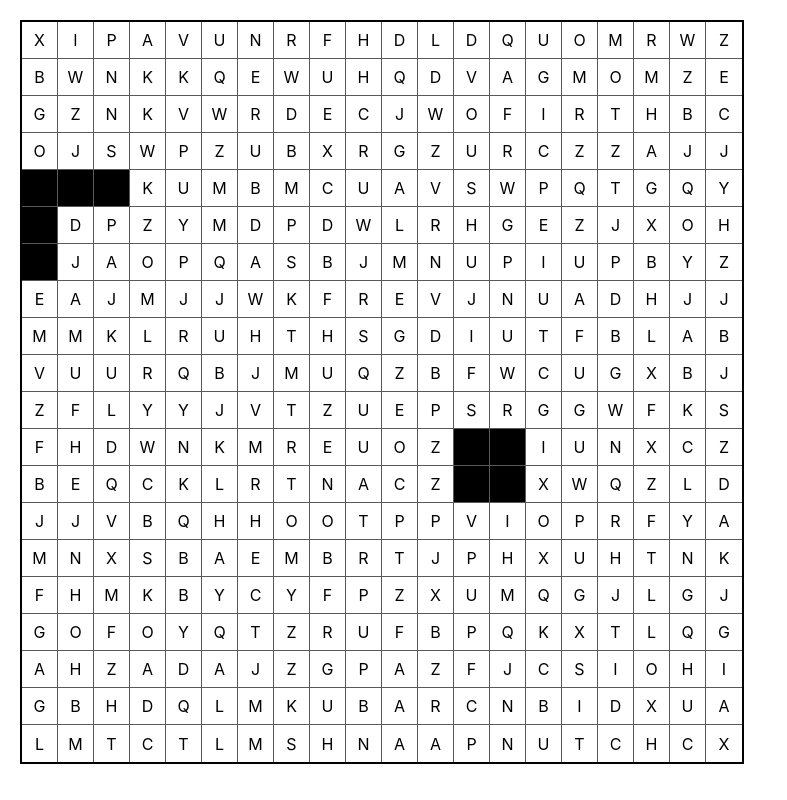
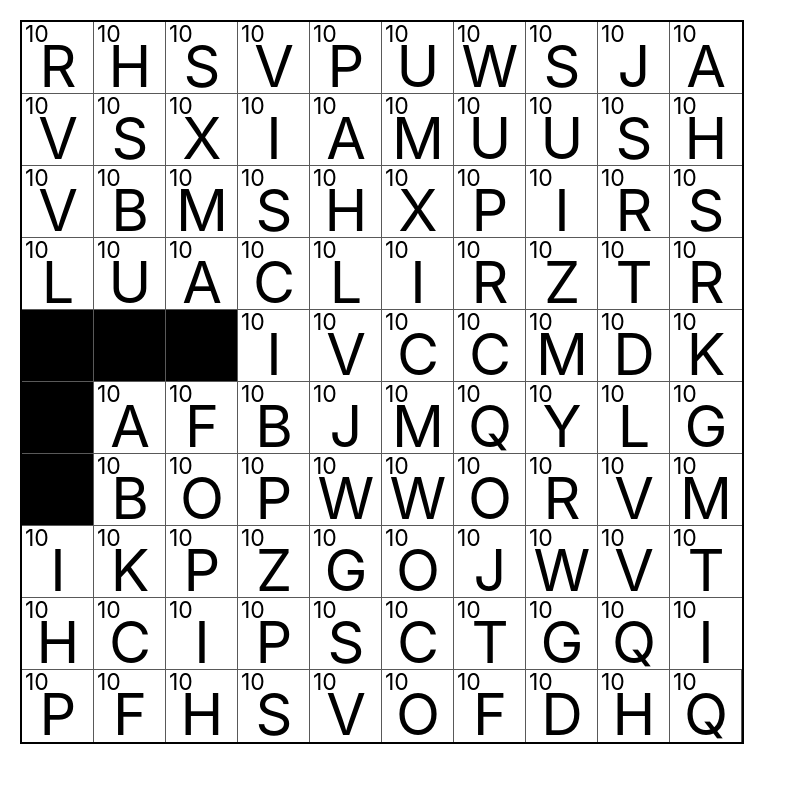
Before and after one commit to lucia-gomez/crossword-maker, a React (Create React App) app: page / in a window 1280 px wide. Shown: the whole page, without its empty margins (0-787 px from the left). Built offline with nearby package versions, Linux system fonts and the light colour scheme.

Commit message:
styling square numbers

```diff
--- a/src/App.tsx
+++ b/src/App.tsx
@@ -1,25 +1,33 @@
 import CrosswordGrid from "./components/CrosswordGrid";
+import { GridData } from "./types/types";
 
-function getEmptyGrid(size: number): (string | null)[][] {
+function getEmptyGrid(size: number): GridData {
   return Array.from(Array(size)).map((_) =>
-    Array.from(Array(size)).map((_) =>
-      String.fromCharCode(65 + Math.floor(Math.random() * 26))
-    )
+    Array.from(Array(size)).map((_) => ({
+      content: String.fromCharCode(65 + Math.floor(Math.random() * 26)),
+      isSpecial: false,
+      number: 10,
+    }))
   );
 }
 
+function numberGrid(contents: GridData): GridData {
+  return contents;
+}
+
 function App() {
-  const contents = getEmptyGrid(20);
-  contents[4][0] = null;
-  contents[4][1] = null;
-  contents[4][2] = null;
-  contents[5][0] = null;
-  contents[6][0] = null;
+  let contents = getEmptyGrid(10);
+  contents[4][0].content = null;
+  contents[4][1].content = null;
+  contents[4][2].content = null;
+  contents[5][0].content = null;
+  contents[6][0].content = null;
 
-  contents[12][12] = null;
-  contents[11][12] = null;
-  contents[12][13] = null;
-  contents[11][13] = null;
+  // contents[12][12].content = null;
+  // contents[11][12].content = null;
+  // contents[12][13].content = null;
+  // contents[11][13].content = null;
+  contents = numberGrid(contents);
   return <CrosswordGrid contents={contents} />;
 }
 
--- a/src/components/CrosswordGrid.tsx
+++ b/src/components/CrosswordGrid.tsx
@@ -1,5 +1,6 @@
 import { useState } from "react";
 import styled from "styled-components";
+import { SquareData } from "../types/types";
 import CrosswordGridSquare from "./CrosswordGridSquare";
 
 interface GridStyleProps {
@@ -9,6 +10,7 @@ interface GridStyleProps {
 const Grid = styled.div<GridStyleProps>`
   margin: 20px;
   width: 90vmin;
+  height: 90vmin;
   border: 2px solid ${(props) => props.theme.colors.gridBorder};
   display: grid;
   grid-template:
@@ -17,7 +19,7 @@ const Grid = styled.div<GridStyleProps>`
 `;
 
 interface Props {
-  contents: (string | null)[][];
+  contents: SquareData[][];
 }
 
 export default function CrosswordGrid({ contents }: Props) {
@@ -60,7 +62,7 @@ export default function CrosswordGrid({ contents }: Props) {
           <CrosswordGridSquare
             rowIndex={row}
             colIndex={col}
-            content={contents[row][col]}
+            squareData={contents[row][col]}
             isSelectedSquare={isSelectedSquare(row, col)}
             onSelect={onSelectSquare}
             key={`${row} ${col}`}
--- a/src/components/CrosswordGridSquare.tsx
+++ b/src/components/CrosswordGridSquare.tsx
@@ -1,4 +1,5 @@
 import styled, { useTheme } from "styled-components";
+import { SquareData } from "../types/types";
 
 interface SquareStyleProps {
   numSquares: number;
@@ -9,33 +10,35 @@ const numberOfFirstCellLastRow = (props: SquareStyleProps) =>
   props.numSquares * (props.numSquares - 1) + 1;
 
 const Square = styled.div<SquareStyleProps>`
-  border-bottom: 1px solid ${(props) => props.theme.colors.squareBorder};
-  border-right: 1px solid ${(props) => props.theme.colors.squareBorder};
+  box-shadow: inset -1px -1px ${(props) => props.theme.colors.squareBorder};
   background-color: ${(props) => props.bgColor};
-  display: flex;
-  justify-content: center;
-  align-items: center;
+  position: relative;
 
   // square in last column
   :nth-child(${(props) => props.numSquares}n) {
-    border-right: none;
+    box-shadow: inset 0px -1px ${(props) => props.theme.colors.squareBorder};
   }
 
   // square in last row
   :nth-child(n + ${numberOfFirstCellLastRow}) {
-    border-bottom: none;
+    box-shadow: inset -1px 0px ${(props) => props.theme.colors.squareBorder};
   }
+`;
 
-  ::before {
-    content: "";
-    display: block;
-    padding-top: 100%;
-  }
+const SquareNumber = styled.svg`
+  position: absolute;
+  top: 0;
+  left: 0;
+`;
+
+const SquareLetter = styled.svg`
+  position: absolute;
+  bottom: 0;
 `;
 
 interface Props {
   numSquares: number;
-  content: string | null;
+  squareData: SquareData;
   rowIndex: number;
   colIndex: number;
   isSelectedSquare: boolean;
@@ -44,7 +47,7 @@ interface Props {
 
 export default function CrosswordGridSquare(props: Props) {
   const {
-    content,
+    squareData,
     onSelect,
     isSelectedSquare,
     rowIndex,
@@ -54,7 +57,7 @@ export default function CrosswordGridSquare(props: Props) {
   const theme = useTheme();
 
   const getBgColor = () => {
-    if (content === null) {
+    if (squareData.content === null) {
       return theme.colors.squareBlocked;
     } else if (isSelectedSquare) {
       return theme.colors.squareSelected;
@@ -63,14 +66,23 @@ export default function CrosswordGridSquare(props: Props) {
   };
 
   const onClickSquare = () => {
-    if (content !== null) {
+    if (squareData.content !== null) {
       onSelect(rowIndex, colIndex);
     }
   };
 
   return (
     <Square bgColor={getBgColor()} onClick={onClickSquare} {...{ numSquares }}>
-      {content}
+      <SquareNumber viewBox="0 0 50 15" width="100%" height="30%">
+        <text x="2" y="2" dominantBaseline="hanging">
+          {squareData.number}
+        </text>
+      </SquareNumber>
+      <SquareLetter viewBox="0 2 20 14" width="100%" height="70%">
+        <text x="50%" y="100%" textAnchor="middle">
+          {squareData.content}
+        </text>
+      </SquareLetter>
     </Square>
   );
 }
--- /dev/null
+++ b/src/types/types.ts
@@ -0,0 +1,7 @@
+export type SquareData = {
+  content: string | null,
+  isSpecial: boolean,
+  number: number | null,
+};
+
+export type GridData = SquareData[][];
```
